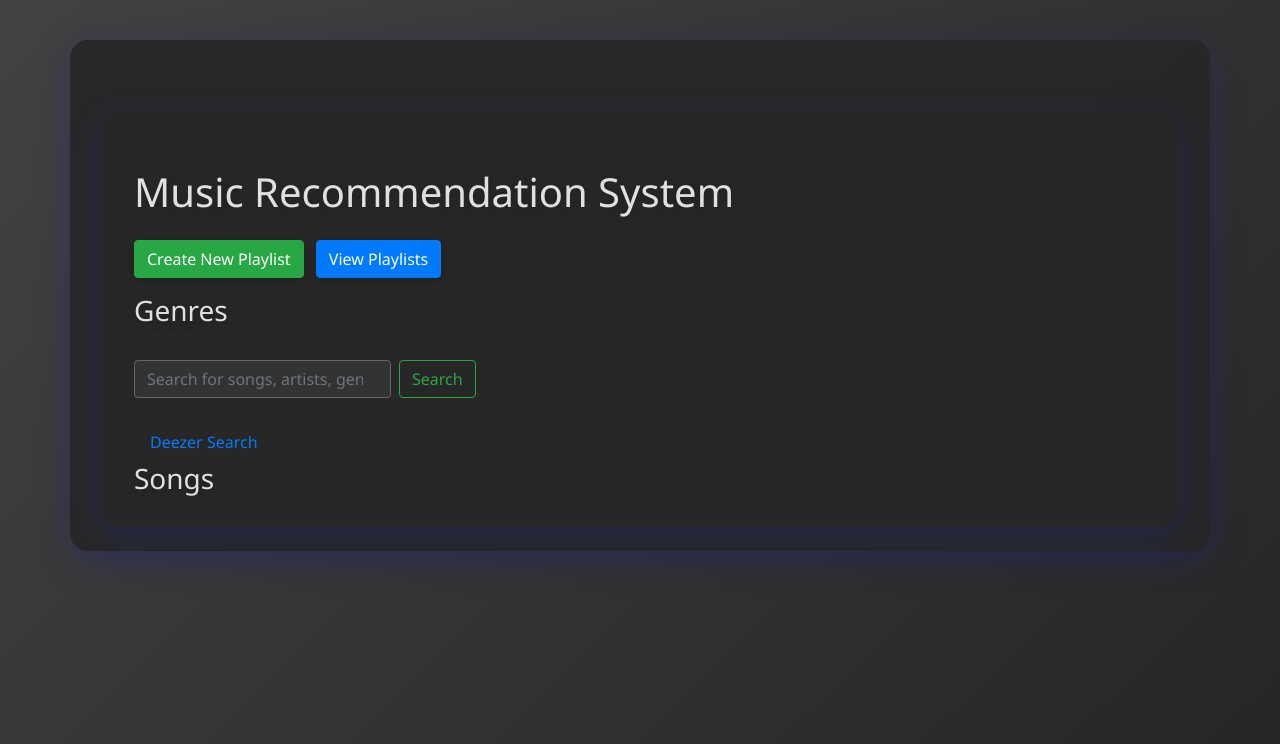
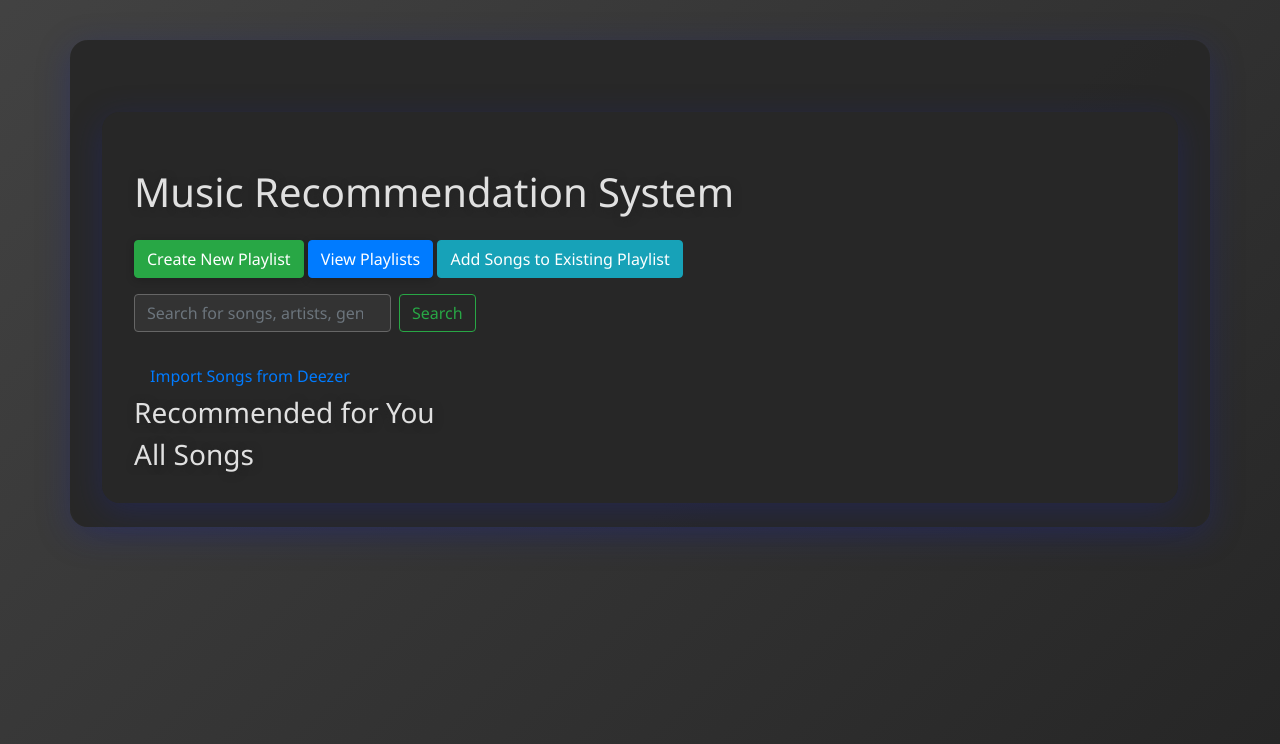
Before and after one commit to NazaarKhalid/Music_rec_system, a Flask app: page / in a window 1280 px wide. Shown: the part 56-800 px from the top of the page. Run offline with Flask 3, Linux system fonts and the light colour scheme; the visitor is signed in with stand-in values (Sample User, id 1); data that the repository does not hold is empty; some libraries are stand-ins or nearby versions.

Commit message:
Reccomendation and ui changes

```diff
--- a/website/models.py
+++ b/website/models.py
@@ -26,6 +26,7 @@ class Song(db.Model):
     duration = db.Column(db.Integer)
     song_metadata = db.Column(db.JSON)
     created_at = db.Column(db.DateTime, default=func.now())
+    image_url = db.Column(db.String(500))
 
 class Artist(db.Model):
     __tablename__ = 'artists'
--- a/website/static/style.css
+++ b/website/static/style.css
@@ -59,3 +59,8 @@ h1, h3 {
     background: #555;
     border-radius: 4px;
 }
+
+.list-group-item:hover {
+    transform: scale(1.05);
+    transition: transform 0.3s;
+}
--- a/website/templates/home.html
+++ b/website/templates/home.html
@@ -8,33 +8,52 @@
     <a href="{{ url_for('views.create_playlist') }}" class="btn btn-success mb-3">
         Create New Playlist
     </a>
-    <a href="{{ url_for('views.view_playlists') }}" class="btn btn-primary mb-3 ml-2">
+    <a href="{{ url_for('views.view_playlists') }}" class="btn btn-primary mb-3">
         View Playlists
     </a>
+    <a href="{{ url_for('views.add_to_playlist') }}" class="btn btn-info mb-3">Add Songs to Existing Playlist</a>
 
-    <div class="row mb-4">
-        <div class="col">
-            <h3>Genres</h3>
-            <div class="d-flex flex-wrap">
-                {% for genre in genres %}
-                <button class="btn btn-outline-primary m-1">{{ genre.name }}</button>
-                {% endfor %}
+
+
+    <form method="GET" action="{{ url_for('views.search') }}" class="form-inline mb-4">
+        <input class="form-control mr-2" type="search" name="q" placeholder="Search for songs, artists, genres..."
+            aria-label="Search" required>
+        <button class="btn btn-outline-success" type="submit">Search</button>
+    </form>
+    <a class="nav-item nav-link" href="{{ url_for('views.deezer_search') }}">Import Songs from Deezer</a>
+    <h3>Recommended for You</h3>
+    <div class="row">
+        {% for song in recommendations %}
+        <div class="col-md-4 col-sm-6 mb-4">
+            <div class="card h-100 bg-dark text-light" style="border-radius: 16px;">
+                {% if song.image_url %}
+                <img src="{{ song.image_url }}" class="card-img-top" alt="cover"
+                    style="height:180px; object-fit:cover; border-top-left-radius: 16px; border-top-right-radius: 16px;">
+                {% else %}
+                <img src="{{ url_for('static', filename='default_cover.png') }}" class="card-img-top" alt="cover"
+                    style="height:180px; object-fit:cover; border-top-left-radius: 16px; border-top-right-radius: 16px;">
+                {% endif %}
+                <div class="card-body d-flex flex-column">
+                    <h5 class="card-title">{{ song.title }}</h5>
+                    <p class="card-text mb-1">Artist: <span class="text-info">{{ song.artist.name }}</span></p>
+                    <p class="card-text mb-1">Genre: <span class="text-warning">{{ song.genre.name }}</span></p>
                 </div>
             </div>
         </div>
-
-    <form method="GET" action="{{ url_for('views.search') }}" class="form-inline mb-4">
-        <input class="form-control mr-2" type="search" name="q" placeholder="Search for songs, artists, genres..." aria-label="Search" required>
-        <button class="btn btn-outline-success" type="submit">Search</button>
-    </form>
-    <a class="nav-item nav-link" href="{{ url_for('views.deezer_search') }}">Deezer Search</a>
-
-    <div class="row">
-        <div class="col">
-            <h3>Songs</h3>
+        {% endfor %}
+    </div>
+    <h3>All Songs</h3>
     <div class="list-group">
         {% for song in songs %}
-                <div class="list-group-item py-3 px-4">
+        <div class="list-group-item py-3 px-4 d-flex align-items-center">
+            {% if song.image_url %}
+            <img src="{{ song.image_url }}" alt="cover"
+                style="width:60px; height:60px; object-fit:cover; border-radius:8px; margin-right:16px;">
+            {% else %}
+            <img src="{{ url_for('static', filename='default_cover.png') }}" alt="cover"
+                style="width:60px; height:60px; object-fit:cover; border-radius:8px; margin-right:16px;">
+            {% endif %}
+            <div style="flex:1;">
                 <div class="d-flex w-100 justify-content-between align-items-center">
                     <h5 class="mb-1">{{ song.title }}</h5>
                     <small>
@@ -46,9 +65,8 @@
                 <p class="mb-1">Artist: <span class="text-info">{{ song.artist.name }}</span></p>
                 <small>Genre: <span class="text-warning">{{ song.genre.name }}</span></small>
             </div>
+        </div>
         {% endfor %}
-            </div>
-        </div>
     </div>
 
 </div>
--- a/website/views.py
+++ b/website/views.py
@@ -3,6 +3,7 @@ from flask_login import login_required, current_user
 from .models import Song, Artist, Genre, Playlist, PlaylistSong
 from . import db
 import requests
+from sqlalchemy import func
 
 views = Blueprint('views', __name__)
 
@@ -13,13 +14,15 @@ def home():
     artists = Artist.query.all()
     genres = Genre.query.all()
     playlists = Playlist.query.filter_by(user_id=current_user.id).all()
+    recommendations = get_playlist_recommendations(current_user.id, limit=10)
     return render_template(
         "home.html",
         user=current_user,
         songs=songs,
         artists=artists,
         genres=genres,
-        playlists=playlists
+        playlists=playlists,
+        recommendations=recommendations
     )
 
 @views.route('/songs', methods=['GET'])
@@ -91,7 +94,6 @@ def search():
 def delete_playlist(playlist_id):
     playlist = Playlist.query.filter_by(id=playlist_id, user_id=current_user.id).first()
     if playlist:
-        # Delete all PlaylistSong entries for this playlist
         PlaylistSong.query.filter_by(playlist_id=playlist.id).delete()
         db.session.delete(playlist)
         db.session.commit()
@@ -99,6 +101,7 @@ def delete_playlist(playlist_id):
     else:
         flash('Playlist not found or not authorized.', category='error')
     return redirect(url_for('views.view_playlists'))
+
 
 @views.route('/deezer-search', methods=['GET', 'POST'])
 @login_required
@@ -112,3 +115,129 @@ def deezer_search():
             if r.status_code == 200:
                 results = r.json().get('data', [])
     return render_template("deezer_search.html", user=current_user, results=results, query=query)
+
+@views.route('/import-deezer-song', methods=['POST'])
+@login_required
+def import_deezer_song():
+    deezer_id = request.form.get('deezer_id')
+    title = request.form.get('title')
+    artist_name = request.form.get('artist')
+    album = request.form.get('album')
+    image_url = request.form.get('image_url')
+    duration = request.form.get('duration')
+    genre_id = request.form.get('genre_id')
+
+    artist = Artist.query.filter_by(name=artist_name).first()
+    if not artist:
+        artist = Artist(name=artist_name)
+        db.session.add(artist)
+        db.session.commit()
+
+    song = Song.query.filter_by(title=title, artist_id=artist.id).first()
+    if not song:
+        song = Song(
+            title=title,
+            artist_id=artist.id,
+            genre_id=genre_id,
+            duration=duration,
+            song_metadata={"deezer_id": deezer_id, "album": album},
+            image_url=image_url
+        )
+        db.session.add(song)
+        db.session.commit()
+
+    flash(f'Song "{title}" imported successfully!', category='success')
+    return redirect(url_for('views.home'))
+
+@views.route('/add-to-playlist', methods=['GET', 'POST'])
+@login_required
+def add_to_playlist():
+    playlists = Playlist.query.filter_by(user_id=current_user.id).all()
+    selected_playlist = None
+    songs = []
+    query = request.args.get('q', '').strip()
+
+    if request.method == 'POST':
+        playlist_id = request.form.get('playlist_id')
+        song_ids = request.form.getlist('song_ids')
+        if not playlist_id:
+            flash('Please select a playlist.', category='error')
+            return redirect(url_for('views.add_to_playlist'))
+
+        playlist = Playlist.query.get(int(playlist_id))
+        for song_id in song_ids:
+            if not PlaylistSong.query.filter_by(playlist_id=playlist.id, song_id=int(song_id)).first():
+                playlist_song = PlaylistSong(playlist_id=playlist.id, song_id=int(song_id))
+                db.session.add(playlist_song)
+        db.session.commit()
+        flash('Songs added to playlist successfully!', category='success')
+        return redirect(url_for('views.view_playlists'))
+
+    if playlists:
+        selected_playlist_id = request.args.get('playlist_id')
+        if selected_playlist_id:
+            selected_playlist = Playlist.query.get(int(selected_playlist_id))
+            existing_song_ids = {ps.song_id for ps in selected_playlist.songs}
+            if query:
+                songs = Song.query.join(Artist).filter(
+                    ((Song.title.ilike(f'%{query}%')) | (Artist.name.ilike(f'%{query}%'))) &
+                    (~Song.id.in_(existing_song_ids))
+                ).all()
+            else:
+                songs = Song.query.filter(~Song.id.in_(existing_song_ids)).all()
+        else:
+            songs = []
+    return render_template("add_to_playlist.html", user=current_user, playlists=playlists, songs=songs, selected_playlist=selected_playlist, query=query)
+
+@views.route('/remove-song-from-playlist/<int:playlist_id>/<int:song_id>', methods=['POST'])
+@login_required
+def remove_song_from_playlist(playlist_id, song_id):
+    playlist_song = PlaylistSong.query.filter_by(playlist_id=playlist_id, song_id=song_id).first()
+    if playlist_song:
+        db.session.delete(playlist_song)
+        db.session.commit()
+        flash('Song removed from playlist!', category='success')
+    else:
+        flash('Song not found in playlist.', category='error')
+    return redirect(url_for('views.update_playlist', playlist_id=playlist_id))
+
+@views.route('/update-playlist/<int:playlist_id>', methods=['GET'])
+@login_required
+def update_playlist(playlist_id):
+    playlist = Playlist.query.filter_by(id=playlist_id, user_id=current_user.id).first()
+    if not playlist:
+        flash('Playlist not found or not authorized.', category='error')
+        return redirect(url_for('views.view_playlists'))
+    return render_template("update_playlist.html", user=current_user, playlist=playlist)
+
+@views.route('/confirm-import-deezer-song', methods=['POST'])
+@login_required
+def confirm_import_deezer_song():
+    song_data = {
+        'deezer_id': request.form.get('deezer_id'),
+        'title': request.form.get('title'),
+        'artist': request.form.get('artist'),
+        'album': request.form.get('album'),
+        'image_url': request.form.get('image_url'),
+        'duration': request.form.get('duration')
+    }
+    genres = Genre.query.all()
+    return render_template("confirm_import.html", user=current_user, song_data=song_data, genres=genres)
+
+def get_playlist_recommendations(user_id, limit=10):
+    user_playlist_ids = [pl.id for pl in Playlist.query.filter_by(user_id=user_id).all()]
+    user_song_ids = db.session.query(PlaylistSong.song_id).filter(PlaylistSong.playlist_id.in_(user_playlist_ids)).subquery()
+
+    top_genres = db.session.query(
+        Song.genre_id, func.count(Song.id).label('genre_count')
+    ).filter(Song.id.in_(user_song_ids)).group_by(Song.genre_id).order_by(func.count(Song.id).desc()).all()
+
+    if top_genres:
+        genre_ids = [g[0] for g in top_genres]
+        recommendations = Song.query.filter(
+            Song.genre_id.in_(genre_ids),
+            ~Song.id.in_(user_song_ids)
+        ).limit(limit).all()
+    else:
+        recommendations = Song.query.limit(limit).all()
+    return recommendations
```
Also changed, not shown: website/templates/add_to_playlist.html (added, +64 -0 lines), website/templates/confirm_import.html (added, +22 -0 lines), website/templates/create_playlist.html (+27 -7 lines), website/templates/deezer_search.html (+9 -0 lines), website/templates/search_results.html (+28 -7 lines), website/templates/update_playlist.html (added, +45 -0 lines), website/templates/view_playlists.html (+19 -15 lines), website/static/default_cover.png (added), 1 other file. Lines whose indentation alone changed are shown as unchanged.
